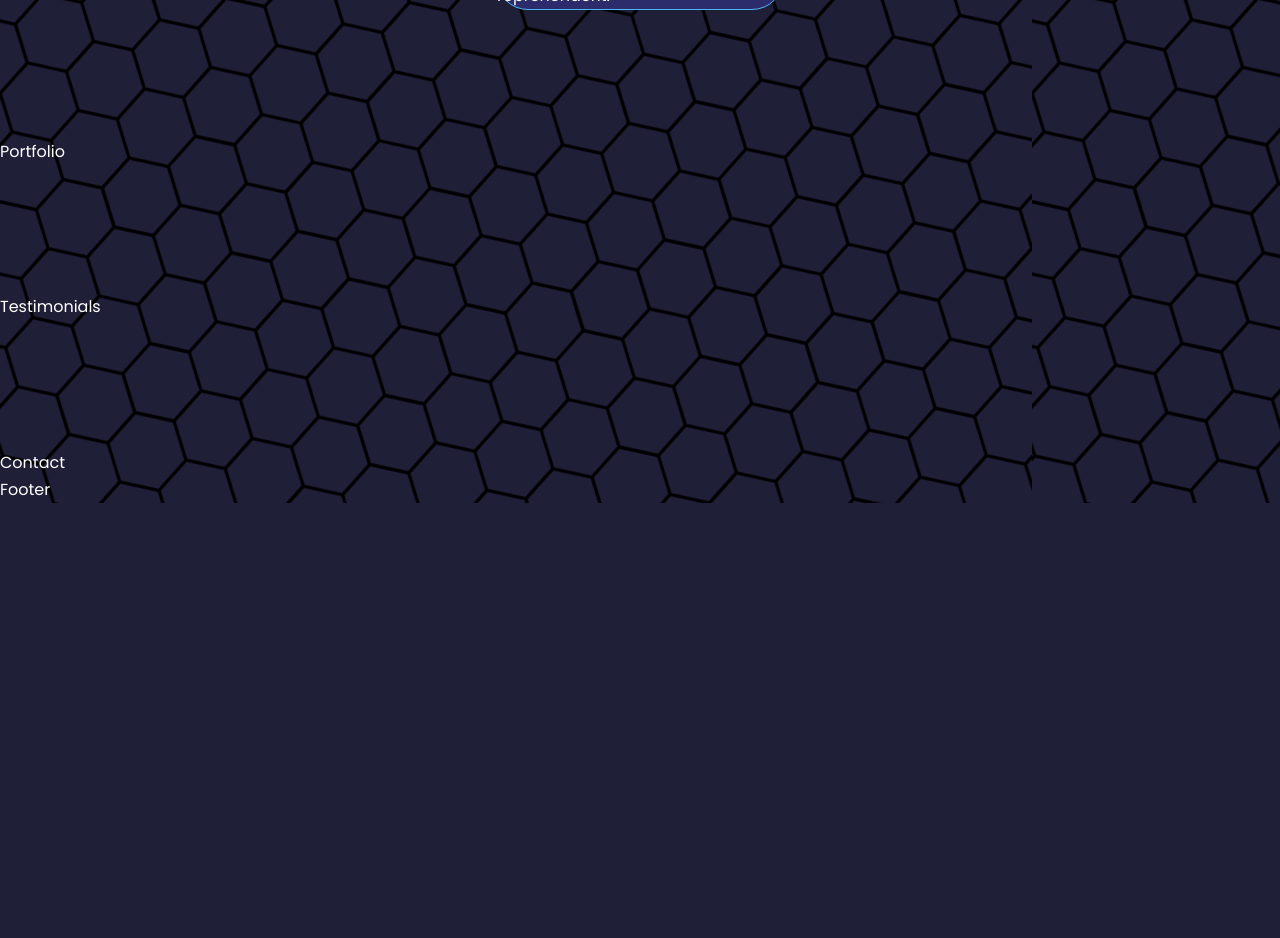
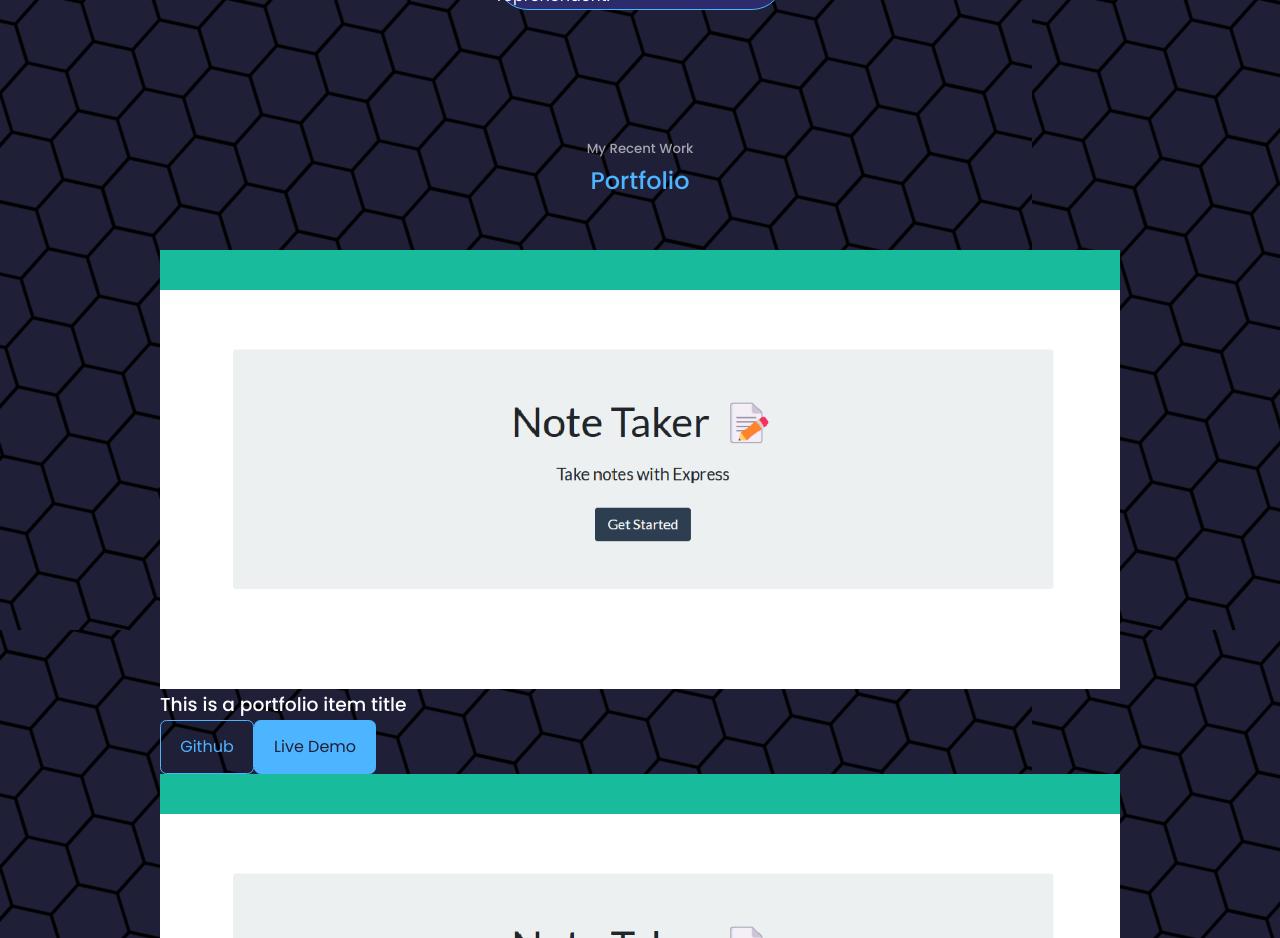
Before and after one commit to brianlockerbie/brianlockerbie.github.io, a React (Create React App) app: page / in a window 1280 px wide. Shown: the part 3240-4178 px from the top of the page. Before the commit the page ends 3743 px from the top, so only its background shows below. Built offline with nearby package versions, Linux system fonts and the light colour scheme.

Commit message:
added project items to portfolio component

```diff
--- a/src/components/portfolio/Portfolio.jsx
+++ b/src/components/portfolio/Portfolio.jsx
@@ -1,9 +1,69 @@
 import React from 'react'
 import './portfolio.css'
+import IMG1 from '../../assets/portfolio1.png'
+// import IMG2 from '../../assets/portfolio2.jpg'
+// import IMG3 from '../../assets/portfolio3.jpg'
+// import IMG4 from '../../assets/portfolio4.jpg'
+// import IMG5 from '../../assets/portfolio5.jpg'
+// import IMG6 from '../../assets/portfolio6.jpg'
 
 const Portfolio = () => {
   return (
-    <section id='portfolio'>Portfolio</section>
+    <section id='portfolio'>
+      <h5>My Recent Work</h5>
+      <h2>Portfolio</h2>
+
+      <div className="container portfolio_container">
+        <article className='portfolio__item'>
+          <div className="portfolio__item-image">
+            <img src={IMG1} alt="" />
+          </div>
+          <h3>This is a portfolio item title</h3>
+          <a href="https://github.com" className='btn' target='_blank'>Github</a>
+          <a href="https://github.com" className='btn btn-primary' target='_blank'>Live Demo</a>
+        </article>
+        <article className='portfolio__item'>
+          <div className="portfolio__item-image">
+            <img src={IMG1} alt="" />
+          </div>
+          <h3>This is a portfolio item title</h3>
+          <a href="https://github.com" className='btn' target='_blank'>Github</a>
+          <a href="https://github.com" className='btn btn-primary' target='_blank'>Live Demo</a>
+        </article>
+        <article className='portfolio__item'>
+          <div className="portfolio__item-image">
+            <img src={IMG1} alt="" />
+          </div>
+          <h3>This is a portfolio item title</h3>
+          <a href="https://github.com" className='btn' target='_blank'>Github</a>
+          <a href="https://github.com" className='btn btn-primary' target='_blank'>Live Demo</a>
+        </article>
+        <article className='portfolio__item'>
+          <div className="portfolio__item-image">
+            <img src={IMG1} alt="" />
+          </div>
+          <h3>This is a portfolio item title</h3>
+          <a href="https://github.com" className='btn' target='_blank'>Github</a>
+          <a href="https://github.com" className='btn btn-primary' target='_blank'>Live Demo</a>
+        </article>
+        <article className='portfolio__item'>
+          <div className="portfolio__item-image">
+            <img src={IMG1} alt="" />
+          </div>
+          <h3>This is a portfolio item title</h3>
+          <a href="https://github.com" className='btn' target='_blank'>Github</a>
+          <a href="https://github.com" className='btn btn-primary' target='_blank'>Live Demo</a>
+        </article>
+        <article className='portfolio__item'>
+          <div className="portfolio__item-image">
+            <img src={IMG1} alt="" />
+          </div>
+          <h3>This is a portfolio item title</h3>
+          <a href="https://github.com" className='btn' target='_blank'>Github</a>
+          <a href="https://github.com" className='btn btn-primary' target='_blank'>Live Demo</a>
+        </article>
+      </div>
+    </section>
   )
 }
 
```
Also changed, not shown: src/assets/portfolio1.png (added).
